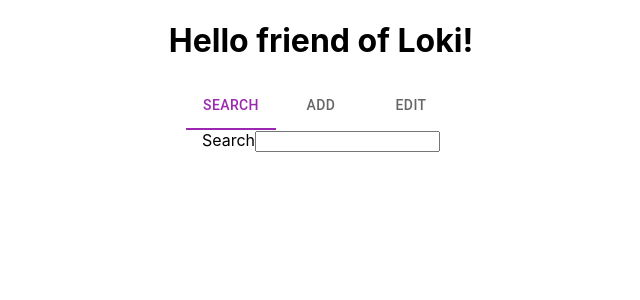
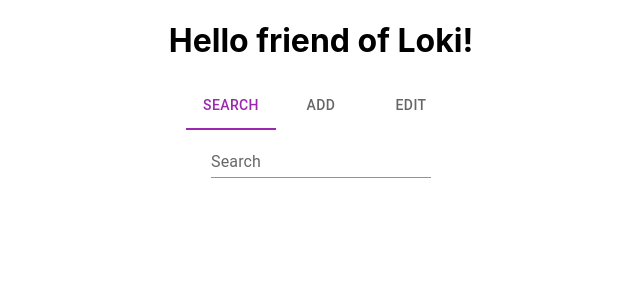
Before and after one commit to mrlokimonster/library.ui, a React (Create React App) app: page /search in a window 1280 px wide. Shown: the top 300 px of the page, without its empty margins (319-959 px from the left). Built offline with nearby package versions, Linux system fonts and the light colour scheme.

Commit message:
better inputs

```diff
--- a/src/App.tsx
+++ b/src/App.tsx
@@ -1,6 +1,7 @@
 import { Outlet } from "react-router";
 import TopMenu from "./shared-components/top-menu";
 import "./App.css";
+import { Container } from "@mui/system";
 
 function App() {
   return (
@@ -8,8 +9,10 @@ function App() {
       <header>
         <h1>Hello friend of Loki!</h1>
         <TopMenu />
+      </header>
+      <Container maxWidth="sm">
         <Outlet />
-      </header>
+      </Container>
     </div>
   );
 }
--- a/src/pages/add/add-book.tsx
+++ b/src/pages/add/add-book.tsx
@@ -1,11 +1,14 @@
+import { Stack } from "@mui/material";
 import TextInput from "../../shared-components/text-input";
 
 export default function AddBook() {
   return (
     <>
-      <TextInput name="title" label="Title" />
-      <TextInput name="firstName" label="Author First Name" />
-      <TextInput name="lastName" label="Author Last Name" />
+      <Stack spacing={2}>
+        <TextInput name="title" label="Title" />
+        <TextInput name="firstName" label="Author First Name" />
+        <TextInput name="lastName" label="Author Last Name" />
+      </Stack>
     </>
   );
 }
--- a/src/pages/search/search-book.tsx
+++ b/src/pages/search/search-book.tsx
@@ -1,10 +1,5 @@
+import TextInput from "../../shared-components/text-input";
+
 export default function SearchBook() {
-  return (
-    <div>
-      <label htmlFor="searchInput">
-        Search
-        <input id="searchInput" name="searchInput"></input>
-      </label>
-    </div>
-  );
+  return <TextInput name="searchInput" label="Search" />;
 }
--- a/src/shared-components/text-input.tsx
+++ b/src/shared-components/text-input.tsx
@@ -1,3 +1,5 @@
+import { TextField } from "@mui/material";
+
 interface TextInputProps {
   name: string;
   label: string;
@@ -5,9 +7,8 @@ interface TextInputProps {
 
 export default function TextInput(props: TextInputProps) {
   return (
-    <label>
-      {props.label}
-      <input name={props.name} type="text" />
+    <label htmlFor={props.name}>
+      <TextField id={props.name} label={props.label} variant="standard" />
     </label>
   );
 }
```
Also changed, not shown: src/shared-components/top-menu.tsx (+1 -6 lines).
